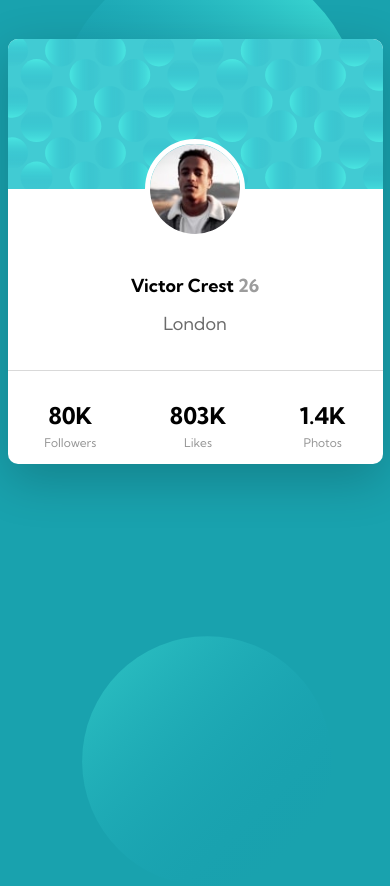
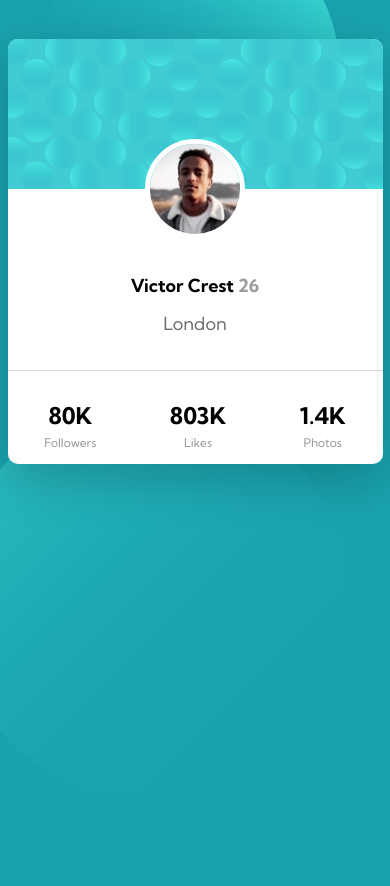
Before and after one commit to noedgecase/FEM_profile-card-component, a plain HTML site: page index.html in a window 390 px wide. After the commit the page ends 844 px from the top, so only its background shows below. Drawn offline with Linux system fonts and the light colour scheme.

Commit message:
imroved responsiveness

```diff
--- a/style/style.scss
+++ b/style/style.scss
@@ -97,21 +97,21 @@ hr{
 }
 
 #pattern-bottom{
-      min-width: 250px;
-      width:30%;
+      min-width: 400px;
+      width:50%;
       position:absolute;
-      bottom:-5%;
-      right:15%;
+      top:400px;
+      right:10%;
       z-index:-5;
 }
 
 
 #pattern-top{
       min-width: 300px;
-      width:30%;
+      width:40%;
       position:absolute;
-      top:-5%;
-      left:15%;
+      top:-10%;
+      left:10%;
       z-index:-6;
 }
 
```
Also changed, not shown: style/style.css.
